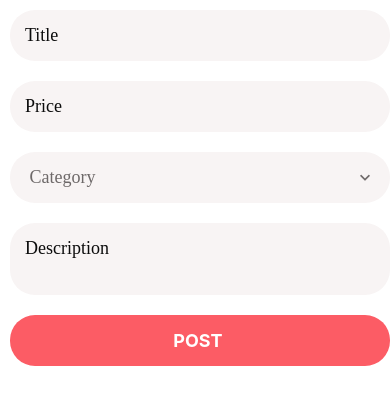
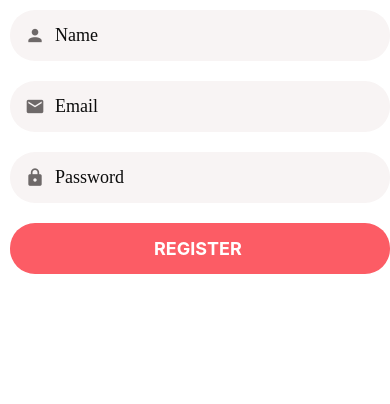
Before and after one commit to Kapil619/DoneWithIt, a React Native app: screen / in a window 390 px wide. Shown: the top 404 px of the page. Built offline with nearby package versions, Linux system fonts and the light colour scheme.

Commit message:
Organized folder structure & Created a new Register Screen

```diff
--- a/App.js
+++ b/App.js
@@ -7,7 +7,7 @@
 import MessagesScreen from './app/screens/MessagesScreen';
 import Screen from './app/components/Screen';
 import Icon from './app/components/icon';
-import ListItem from './app/components/ListItem';
+import ListItem from './app/components/lists/ListItem';
 import AccountScreen from './app/screens/AccountScreen';
 import ListingScreen from './app/screens/ListingScreen';
 import AppTextInput from './app/components/AppTextInput';
@@ -15,6 +15,7 @@
 import { useState } from 'react';
 import LoginScreen from './app/screens/LoginScreen';
 import ListingEditScreen from './app/screens/ListingEditScreen';
+import RegisterScreen from './app/screens/RegisterScreen';
 // import { useDimensions, useDeviceOrientation } from 'react-native-community/hooks';
 
 
@@ -26,6 +27,6 @@
 ]
 export default function App() {
   return (
-    <ListingEditScreen />
+    <RegisterScreen />
   );
 }
--- a/app/components/ListItem.js
+++ b/app/components/lists/ListItem.js
@@ -1,7 +1,7 @@
 import React from 'react';
 import { View, StyleSheet, Image, TouchableOpacity, TouchableHighlight } from 'react-native';
-import AppText from './AppText';
-import colors from '../config/colors';
+import AppText from '../AppText';
+import colors from '../../config/colors';
 import { Swipeable, GestureHandlerRootView } from 'react-native-gesture-handler';
 
 
--- a/app/components/ListItemDeleteAction.js
+++ b/app/components/lists/ListItemDeleteAction.js
@@ -1,6 +1,6 @@
 import React from 'react';
 import { StyleSheet, TouchableWithoutFeedback, View } from 'react-native';
-import colors from '../config/colors';
+import colors from '../../config/colors';
 import { MaterialCommunityIcons } from '@expo/vector-icons';
 
 
--- a/app/components/ListItemSeperator.js
+++ b/app/components/lists/ListItemSeperator.js
@@ -1,6 +1,6 @@
 import React from 'react';
 import { StyleSheet, View } from 'react-native';
-import colors from '../config/colors';
+import colors from '../../config/colors';
 function ListItemSeperator() {
     return (
         <View style={styles.seperator} />
--- a/app/screens/AccountScreen.js
+++ b/app/screens/AccountScreen.js
@@ -1,10 +1,10 @@
 import React from 'react';
 import Screen from '../components/Screen';
-import ListItem from '../components/ListItem';
+import ListItem from '../components/lists/ListItem';
 import { View, StyleSheet, FlatList } from 'react-native';
 import colors from '../config/colors';
 import Icon from '../components/icon';
-import ListItemSeperator from '../components/ListItemSeperator';
+import ListItemSeperator from '../components/lists/ListItemSeperator';
 const menuItems = [
     {
         title: "My Listings",
--- a/app/screens/ListingDetailsScreen.js
+++ b/app/screens/ListingDetailsScreen.js
@@ -2,7 +2,7 @@
 import { Image, View, StyleSheet } from 'react-native';
 import AppText from '../components/AppText';
 import colors from '../config/colors';
-import ListItem from '../components/ListItem';
+import ListItem from '../components/lists/ListItem';
 function ListingDetailsScreen(props) {
     return (
         <View>
--- a/app/screens/MessagesScreen.js
+++ b/app/screens/MessagesScreen.js
@@ -1,9 +1,9 @@
 import React, { useState } from 'react';
 import { FlatList, StyleSheet, View } from 'react-native';
-import ListItem from '../components/ListItem';
+import ListItem from '../components/lists/ListItem';
 import Screen from '../components/Screen';
-import ListItemSeperator from '../components/ListItemSeperator';
-import ListItemDeleteAction from '../components/ListItemDeleteAction';
+import ListItemSeperator from '../components/lists/ListItemSeperator';
+import ListItemDeleteAction from '../components/lists/ListItemDeleteAction';
 
 const initialMessages = [
     {
--- /dev/null
+++ b/app/screens/RegisterScreen.js
@@ -0,0 +1,62 @@
+import React from "react";
+import { StyleSheet } from "react-native";
+import * as Yup from "yup";
+
+import Screen from "../components/Screen";
+import {
+    AppForm,
+    AppFormField,
+    SubmitButton,
+} from "../components/forms";
+
+const validationSchema = Yup.object().shape({
+    name: Yup.string().required().label("Name"),
+    email: Yup.string().required().email().label("Email"),
+    password: Yup.string().required().min(4).label("Password"),
+});
+
+function RegisterScreen() {
+    return (
+        <Screen style={styles.container}>
+            <AppForm
+                initialValues={{ name: "", email: "", password: "" }}
+                onSubmit={(values) => console.log(values)}
+                validationSchema={validationSchema}
+            >
+                <AppFormField
+                    autoCorrect={false}
+                    icon="account"
+                    name="name"
+                    placeholder="Name"
+                />
+                <AppFormField
+                    autoCapitalize="none"
+                    autoCorrect={false}
+                    icon="email"
+                    keyboardType="email-address"
+                    name="email"
+                    placeholder="Email"
+                    textContentType="emailAddress"
+                />
+                <AppFormField
+                    autoCapitalize="none"
+                    autoCorrect={false}
+                    icon="lock"
+                    name="password"
+                    placeholder="Password"
+                    secureTextEntry
+                    textContentType="password"
+                />
+                <SubmitButton title="Register" />
+            </AppForm>
+        </Screen>
+    );
+}
+
+const styles = StyleSheet.create({
+    container: {
+        padding: 10,
+    },
+});
+
+export default RegisterScreen;
```
